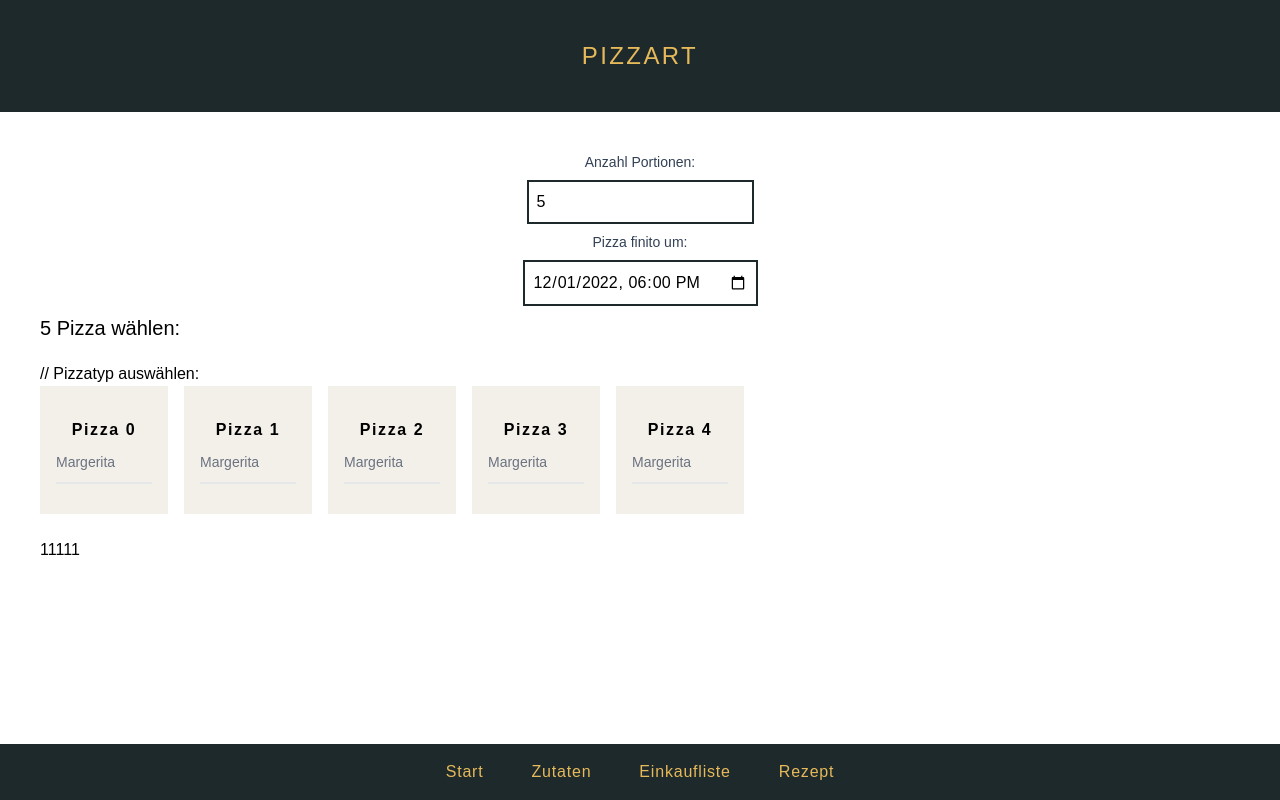
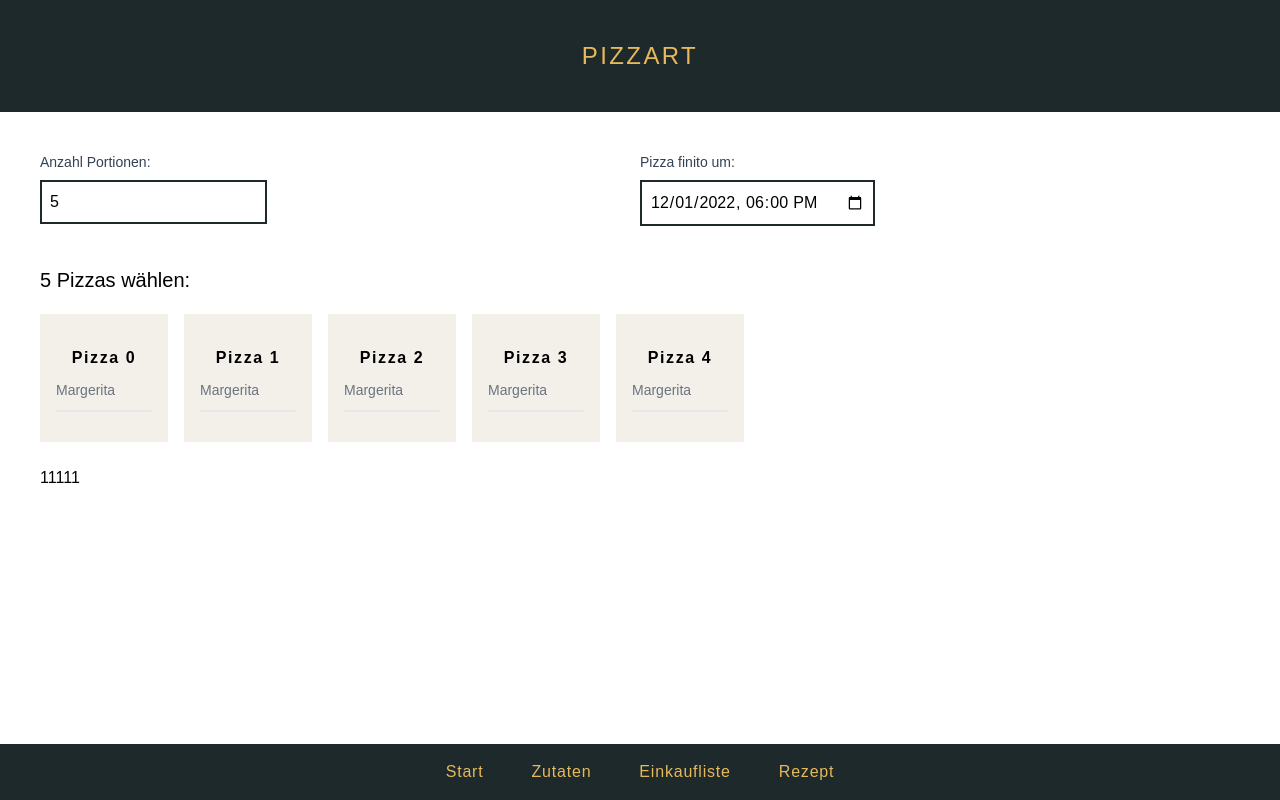
Before and after one commit to timvonfelten/PizzaApp, a React (Create React App) app: page / in a window 1280 px wide. Built offline with nearby package versions, Linux system fonts and the light colour scheme.

Commit message:
V 0.1.6
Rezept Switcher hinzugefügt

```diff
--- a/src/App.js
+++ b/src/App.js
@@ -7,11 +7,9 @@ import Timetable from './components/Timetable';
 
 function App() {
 
-
+  // Liste erstellen, welche so viel Einträge wie Portionen hat
   const updatePizza_Sort = (portions) => {
     const L = Array.from({ length: portions }, () => 1)
-    console.log(portions)
-    console.log(L)
     setData(L)
 
   }
@@ -45,23 +43,6 @@ function App() {
     setViewIndex(newViewIndex);
   }
 
-// Portionen changer einblenden
-//-----------------------------------------
-/*
-  const changeView = () => {
-    var newView = view
-    if(newView === true) {
-        newView = false;
-
-    } else {
-        newView = true;
-    }
-    setView(newView);
-}
-*/
-//-----------------------------------------
-
-
   return (
     <div className="font-sofia">
       <div className='text-center bg-black text-gold font-light p-10 tracking-widest uppercase text-2xl'>Pizzart</div>
@@ -76,27 +57,24 @@ function App() {
       <div className='m-10 pb-20'>
 
       <div className={viewIndex === "0" ? "visible" : "hidden"}>
-      <div className='text-center'>
-            <form>
-                <label className="block">
-                    <span className="block text-sm font-medium text-slate-700">Anzahl Portionen:</span>
-                    <input className="border-2 border-black m-2 p-2" type="number" value={portions} onChange={handlePortionChange}/>
+      <div className=''>
+            <form className='flex flex-wrap'>
+                <label className="w-1/2">
+                    <span className="block text-sm font-medium text-slate-700 mb-2">Anzahl Portionen:</span>
+                    <input className="border-2 border-black p-2" type="number" value={portions} onChange={handlePortionChange}/>
                 </label>
-                <label className="block">
-                    <span className="block text-sm font-medium text-slate-700">Pizza finito um:</span>
-                    <input className="border-2 border-black m-2 p-2" type="datetime-local" value={time} onChange={handleTimeChange}/>
+                <label className="w-1/2">
+                    <span className="block text-sm font-medium text-slate-700 mb-2">Pizza finito um:</span>
+                    <input className="border-2 border-black p-2" type="datetime-local" value={time} onChange={handleTimeChange}/>
                 </label>
             </form>
         </div>
         <div>
-          <h1 className='text-xl mb-5'>{portions} Pizza wählen:</h1>
+          <h1 className='text-xl mt-10 mb-5'>{portions} Pizzas wählen:</h1>
 
-          // Pizzatyp auswählen:
           <div className='mb-4 flex text-center flex-wrap -m-2'>
           { portions > 0 &&
               Object.keys(data).map( (item) => (
-
-
                 <div className='w-32 h-32 bg-light p-4 m-2'>
                 <h1 className='tracking-widest font-bold mt-4'>Pizza {item}</h1>
                 <select className='block py-2.5 px-0 w-full text-sm text-gray-500 bg-transparent border-0 border-b-2 border-gray-200 appearance-none dark:text-gray-400 dark:border-gray-700 focus:outline-none focus:ring-0 focus:border-gray-200 peer' defaultValue={data[item]} onChange={ (event) =>
--- a/src/components/Steps.js
+++ b/src/components/Steps.js
@@ -1,26 +1,21 @@
 import React, { useState } from 'react';
 
-const Steps = ({time_start, time_end, title, text, ingredient}) => {
+const Steps = ({time_start, time_end, title, text, ingredient, index, viewIndex}) => {
 
   const [open, setOpen] = useState(false)
 
 
   return (
-    <div className='cursor-pointer'>
-        <div className={
-            open ? "flex justify-between item-center p-4 mb-0 bg-light text-black border-l-4 border-green-900"
-            : "flex justify-between item-center p-4 mb-0 text-black border-l-4 border-gray-100"
-        }
+    <div className= {viewIndex == index ? 'cursor-pointer' :'cursor-pointer hidden'}>
+        <div className="flex justify-between item-center p-4 bg-light text-black"
         onClick={() => setOpen(!open)}>
 
-            <div className='w-full text-left'>
+            <div className='w-full text-center'>
 
             <p className='text-l font-bold mb-1 tracking-wider uppercase'>{time_start} - {time_end}</p>
             <strong className='text-2xl font-bold mb-2 tracking-wider'>{title}</strong>
-            <p className='text-grey text-s pt-2 pb-2 tracking-wider'>{ingredient}</p>
-            <p className={open ? "visible" : "hidden"}>{text}</p>
-            <p className={open ? "visible text-grey" : "hidden text-grey"}>- Rezept verbergen</p>
-            <p className={open ? "hidden text-grey" : "visible text-grey"}>+ Rezept anzeigen</p>
+            <p className='text-black pt-2 pb-2 tracking-wider'>{ingredient}</p>
+            <p className="mt-4 mb-10">{text}</p>
 
             </div>
         </div>
--- a/src/components/Timetable.js
+++ b/src/components/Timetable.js
@@ -1,5 +1,26 @@
 import Steps from "./Steps"
+import { useState } from "react";
+
 const Timetable = (props) => {
+
+    const [viewIndex, setViewIndex] = useState(0);
+    const changeViewIndex = (index) => {
+        var newViewIndex = viewIndex;
+        if (index == 0) {
+            newViewIndex -= 1;
+        }
+        if (index == 1) {
+            newViewIndex += 1;
+        }
+        if (newViewIndex <= 0){
+            newViewIndex = 0
+        }
+        if (newViewIndex > 10){
+            newViewIndex = 10
+        }
+        setViewIndex(newViewIndex);
+        console.log(newViewIndex)
+      }
 
     const subHours = (hours, date = new Date()) => {
         const newDate = new Date(date.getTime() - hours * 60 * 60 * 1000)
@@ -12,7 +33,6 @@ const Timetable = (props) => {
         return timeFormated;
     }
 
-
     const convertInput = (input) => {
         const [dateValues, timeValues] = input.split("T")
         const [month, day, year] = dateValues.split("-")
@@ -21,9 +41,7 @@ const Timetable = (props) => {
         return date
     }
 
-
     const finishTime = convertInput(props.time)
-
 
     const steps = [
         {
@@ -93,22 +111,19 @@ const Timetable = (props) => {
 
     return (
         <div>
-
             <div className="m-0 pb-0">
                 {steps.map((item, index) => {
                     return (
-                <Steps index={item.index} time_start={item.time_start} time_end={item.time_end} title={item.title} text={item.text} ingredient={item.ingredient_step}>
-                </Steps>
+                    <Steps viewIndex={viewIndex} index={index} time_start={item.time_start} time_end={item.time_end} title={item.title} text={item.text} ingredient={item.ingredient_step}></Steps>
                     );
                 })}
-        </div>
-
-
 
             </div>
-
-
-
+            <div className='h-30 bg-red w-full flex justify-center mt-10'>
+                    <button index='0' className='bg-light text-black p-4 mr-2 ml-2 tracking-wider' onClick={() => changeViewIndex(0)}>zurück</button>
+                    <button index='1' className='bg-light text-black p-4 mr-2 ml-2 tracking-wider' onClick={() => changeViewIndex(1)}>weiter</button>
+            </div>
+    </div>
     )
 }
 export default Timetable
--- a/src/components/Todo.js
+++ b/src/components/Todo.js
@@ -1,9 +1,9 @@
 import React from 'react';
 
-const Todo = ({description, text, done, onChangeTodo, index}) => {
+const Todo = ({description, text, done, onChangeTodo, index, viewIndex, item}) => {
 
   return (
-    <div className='mb-2 mr-2 text-center' onClick={() => {onChangeTodo(index)}}>
+    <div className='mb-2 mr-2 text-right' onClick={() => {onChangeTodo(index)}}>
         <div className={
             done ? "w-32 h-32 flex justify-between item-centermb-0 bg-green-100 text-black"
             : "w-32 h-32 flex justify-between item-center mb-0 bg-red-100 text-black"
```
Lines whose indentation alone changed are shown as unchanged.
